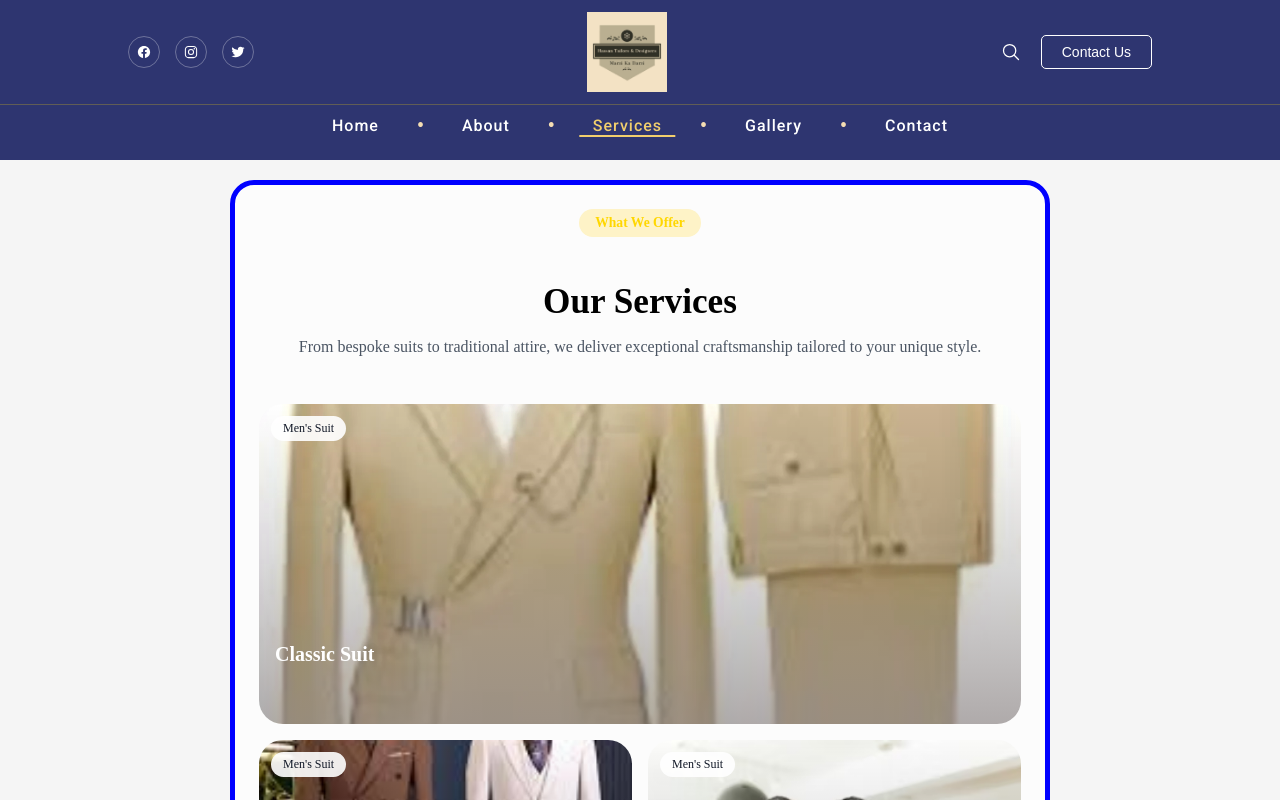
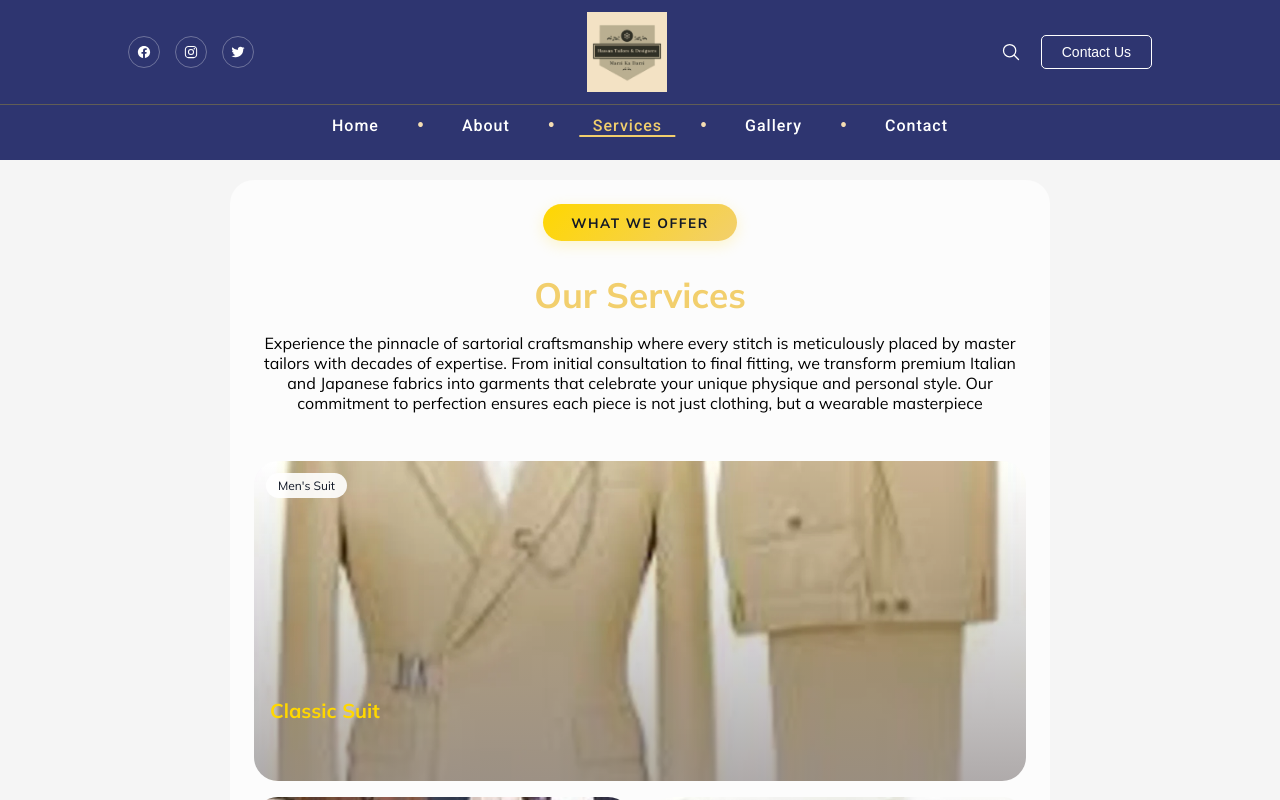
Before and after one commit to victormayowa185/Tailoring-website, a React (Vite) app: page /services in a window 1280 px wide. Shown: the top 800 px of the page. Built offline with nearby package versions, Linux system fonts and the light colour scheme; a web font is replaced by a local one.

Commit message:
updated the design of the service page

```diff
--- a/index.html
+++ b/index.html
@@ -12,6 +12,10 @@
   <link rel="preconnect" href="https://fonts.gstatic.com" crossorigin>
   <link href="https://fonts.googleapis.com/css2?family=Amarna:ital,wght@0,100..700;1,100..700&display=swap"
     rel="stylesheet">
+  <link rel="preconnect" href="https://fonts.googleapis.com">
+  <link rel="preconnect" href="https://fonts.gstatic.com" crossorigin>
+  <link href="https://fonts.googleapis.com/css2?family=Mulish:ital,wght@0,200..1000;1,200..1000&display=swap"
+    rel="stylesheet">
   <script type="module" src="https://unpkg.com/ionicons@7.1.0/dist/ionicons/ionicons.esm.js"></script>
   <script nomodule src="https://unpkg.com/ionicons@7.1.0/dist/ionicons/ionicons.js"></script>
   <meta name="viewport" content="width=device-width, initial-scale=1.0" />
--- a/src/components/Footer.jsx
+++ b/src/components/Footer.jsx
@@ -20,7 +20,7 @@ function Footer() {
       <div className="footer-container">
 
         <div className="copyright">
-          © {new Date().getFullYear()} VM Tailoring. All rights reserved.
+          © {new Date().getFullYear()} Victor Mayowa Dev. All rights reserved.
         </div>
 
         <div className="legal-links">
@@ -39,7 +39,7 @@ function Footer() {
 
         <div className="contact">
           <a href="mailto:hello@vmtailoring.com">
-            hello@vmtailoring.com
+            victormayowa185@gmail.com
           </a>
         </div>
 
--- a/src/pages/Service.jsx
+++ b/src/pages/Service.jsx
@@ -22,8 +22,12 @@ const Services = () => {
           <span className="services-pill">What We Offer</span>
           <h1>Our Services</h1>
           <p>
-            From bespoke suits to traditional attire, we deliver exceptional
-            craftsmanship tailored to your unique style.
+            Experience the pinnacle of sartorial craftsmanship where every stitch
+            is meticulously placed by master tailors with decades of expertise.
+            From initial consultation to final fitting, we transform premium Italian
+            and Japanese fabrics into garments that celebrate your unique physique
+            and personal style. Our commitment to perfection ensures each piece
+            is not just clothing, but a wearable masterpiece
           </p>
         </div>
 
--- a/src/styles/service.css
+++ b/src/styles/service.css
@@ -16,35 +16,47 @@
   margin: 0 auto;
   padding: 24px;
   background-color: rgba(255, 255, 255, 0.7);
-  border: 5px solid blue;
   border-radius: 1.5rem;
 }
 
 /* ===== HEADER ===== */
 .services-header {
+  color: #f2cf6d;
   text-align: center;
   margin-bottom: 3rem;
 }
 
 .services-pill {
   display: inline-block;
-  background: #fef3c7;
-  color: #FFD700;
-  padding: 6px 16px;
-  border-radius: 999px;
+  background: linear-gradient(135deg, #FFD700 0%, #f2cf6d 100%);
+  color: #111827;
+  padding: 10px 28px;
+  border-radius: 50px;
+  font-family: Mulish;
   font-size: 0.85rem;
-  font-weight: 600;
-  margin-bottom: 1rem;
+  font-weight: 700;
+  margin-bottom: 0.2rem;
+  letter-spacing: 1.5px;
+  text-transform: uppercase;
+  box-shadow: 0 4px 15px rgba(255, 215, 0, 0.2);
+  transition: all 0.3s ease;
+}
+
+.services-pill:hover {
+  transform: translateY(-3px);
+  box-shadow: 0 8px 25px rgba(255, 215, 0, 0.3);
 }
 
 .services-header h1 {
+  font-family: Mulish;
   font-size: 2.2rem;
   font-weight: 700;
   margin-bottom: 0.75rem;
 }
 
 .services-header p {
-  color: #4b5563;
+  color: black;
+  font-family: Mulish;
   font-size: 1rem;
 }
 
@@ -104,6 +116,7 @@
   top: 12px;
   left: 12px;
   background: rgba(255, 255, 255, 0.9);
+  font-family: mulish;
   color: #111827;
   font-size: 0.75rem;
   padding: 5px 12px;
@@ -121,7 +134,8 @@
 }
 
 .card-content h3 {
-  color: #ffffff;
+  font-family: Mulish;
+  color: #FFD700;
   font-size: 1.25rem;
   font-weight: 700;
   margin-bottom: 10px;
@@ -129,7 +143,7 @@
 
 /* ===== BOOK BUTTON (FIXED & PROFESSIONAL) ===== */
 .book-btn {
-  background-color: #FFD700;
+  background-color: #0d134a;
   color: #ffffff;
   padding: 8px 16px;
   border-radius: 0.6rem;
```
